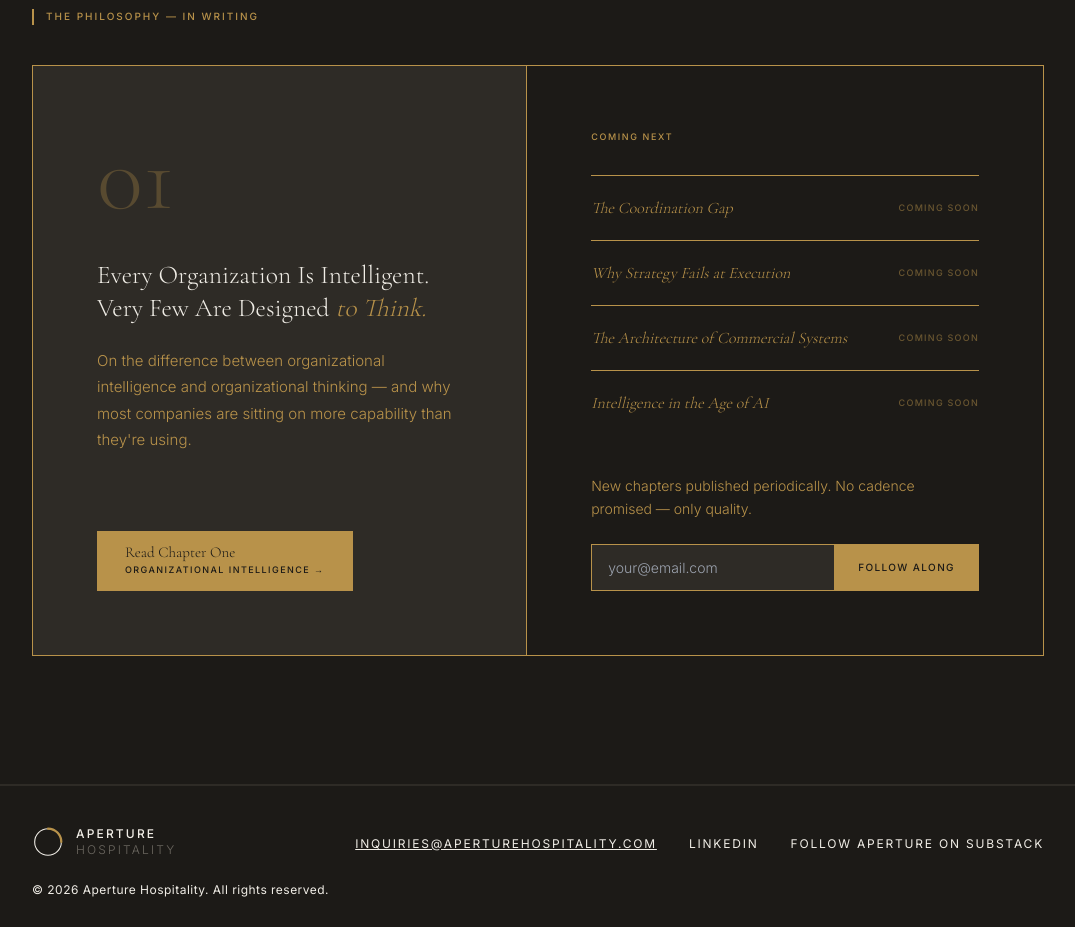
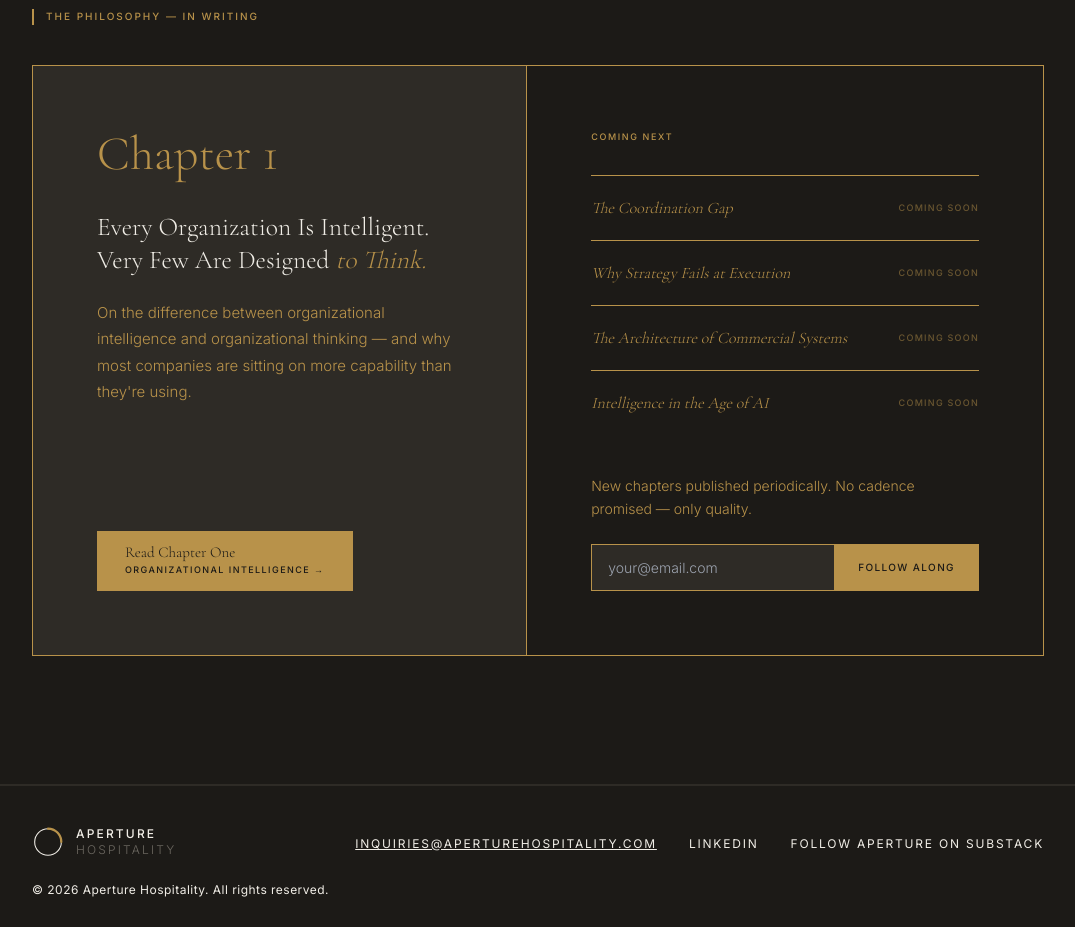
Before and after one commit to letsnavigatebmw/aperture-hospitality, a Next.js app: page /philosophy in a window 1280 px wide. Shown: the part 6500-7427 px from the top of the page, without its empty margins (102-1177 px from the left). Built offline with nearby package versions, Linux system fonts and the light colour scheme.

Commit message:
refactor: change chapter card heading from '01' to 'Chapter 1' with adjusted font sizing

```diff
--- a/app/philosophy/page.tsx
+++ b/app/philosophy/page.tsx
@@ -257,7 +257,7 @@ export default function PhilosophyPage() {
 
             <div style={{ padding: 'clamp(2.5rem, 5vw, 4rem)', background: '#2e2b26', borderRight: '1px solid #B8924A', display: 'flex', flexDirection: 'column', justifyContent: 'space-between' }}>
               <div>
-                <div style={{ fontFamily: "'Cormorant Garamond', Georgia, serif", fontSize: 'clamp(4rem, 8vw, 6rem)', fontWeight: 300, color: '#B8924A', lineHeight: 1, marginBottom: '2rem', opacity: 0.3 }}>01</div>
+                <div style={{ fontFamily: "'Cormorant Garamond', Georgia, serif", fontSize: 'clamp(2.5rem, 4vw, 3rem)', fontWeight: 300, color: '#B8924A', lineHeight: 1, marginBottom: '2rem' }}>Chapter 1</div>
                 <h3 style={{ fontFamily: "'Cormorant Garamond', Georgia, serif", fontSize: 'clamp(1.5rem, 2vw, 1.875rem)', fontWeight: 300, lineHeight: 1.3, color: '#F0EDE6', marginBottom: '1.5rem' }}>
                   Every Organization Is Intelligent. Very Few Are Designed <span style={{ color: '#B8924A', fontStyle: 'italic' }}>to Think.</span>
                 </h3>
```
